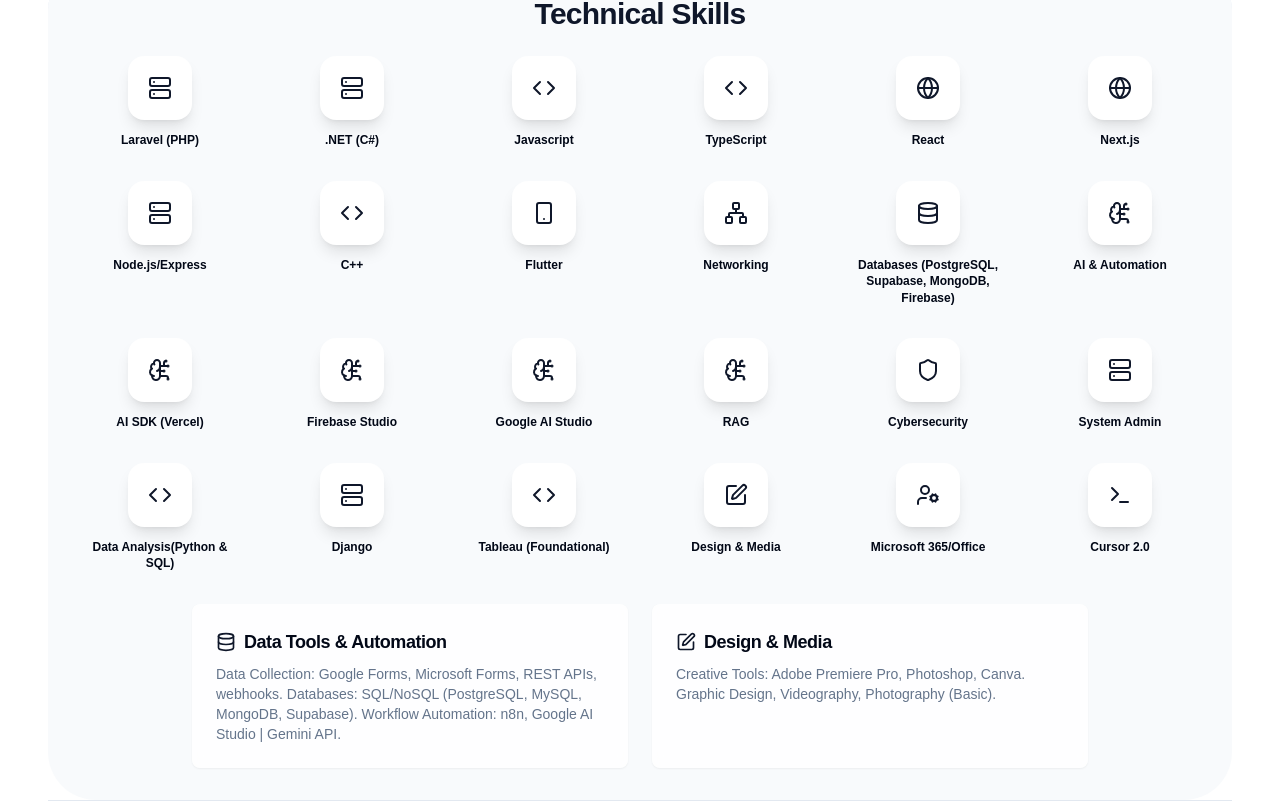
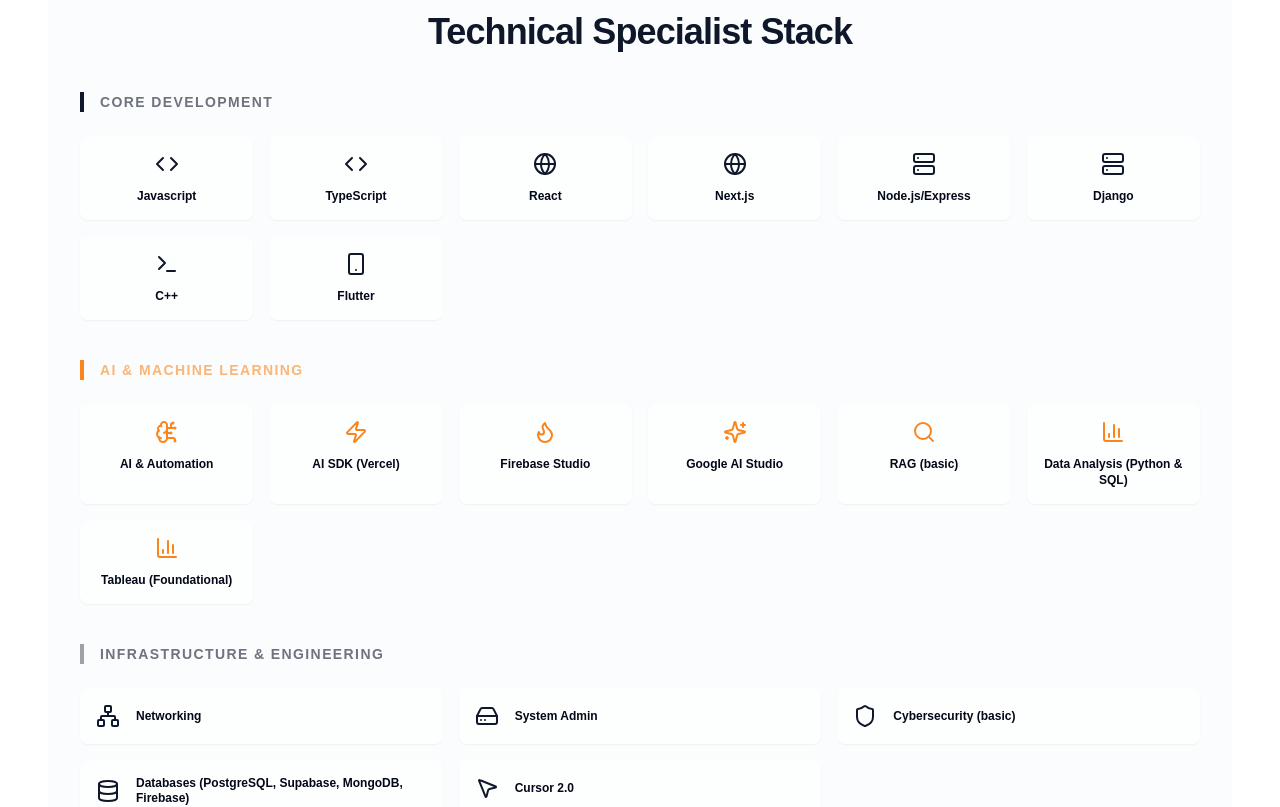
Before and after one commit to MS0C54073/muzoprof, a Next.js app: page / in a window 1280 px wide. Shown: the part 1115-1922 px from the top of the page. Built offline with nearby package versions, Linux system fonts and the light colour scheme.

Commit message:
I dont like how this Technical skills section looks, as a speciliast sen

```diff
--- a/src/app/page.tsx
+++ b/src/app/page.tsx
@@ -5,7 +5,13 @@
 import TranslatedText from '@/app/components/translated-text';
 import { Button } from '@/components/ui/button';
 import { SocialIcons } from '@/components/social-icons';
-import { ArrowRight, BrainCircuit, Check, Code, Database, Download, Eye, ExternalLink, Github, Globe, GraduationCap, Loader2, Network, Phone, Server, Shield, Smartphone, Terminal, UserCog, ChevronDown, Calculator, Gamepad, Film, Edit, BookOpen, HeartHandshake, Zap, FileText, Mail } from 'lucide-react';
+import {
+    ArrowRight, BrainCircuit, Check, Code, Database, Download, Eye, ExternalLink,
+    Github, Globe, GraduationCap, Loader2, Network, Phone, Server, Shield,
+    Smartphone, Terminal, UserCog, ChevronDown, Calculator, Gamepad, Film,
+    Edit, BookOpen, HeartHandshake, Zap, FileText, Mail, Stars, Search,
+    HardDrive, BarChart3, MousePointer2, Flame
+} from 'lucide-react';
 import { Card, CardContent, CardHeader, CardTitle, CardDescription } from '@/components/ui/card';
 import { Badge } from '@/components/ui/badge';
 import { Alert, AlertDescription, AlertTitle } from "@/components/ui/alert";
@@ -77,30 +83,31 @@
 
 // --- Data Constants ---
 const skills = [
-    { name: 'Laravel (PHP)', icon: <Server className="h-6 w-6" /> },
-    { name: '.NET (C#)', icon: <Server className="h-6 w-6" /> },
-    { name: 'Javascript', icon: <Code className="h-6 w-6" /> },
-    { name: 'TypeScript', icon: <Code className="h-6 w-6" /> },
-    { name: 'React', icon: <Globe className="h-6 w-6" /> },
-    { name: 'Next.js', icon: <Globe className="h-6 w-6" /> },
-    { name: 'Node.js/Express', icon: <Server className="h-6 w-6" /> },
-    { name: 'C++', icon: <Code className="h-6 w-6" /> },
-    { name: 'Flutter', icon: <Smartphone className="h-6 w-6" /> },
-    { name: 'Networking', icon: <Network className="h-6 w-6" /> },
-    { name: 'Databases (PostgreSQL, Supabase, MongoDB, Firebase)', icon: <Database className="h-6 w-6" /> },
-    { name: 'AI & Automation', icon: <BrainCircuit className="h-6 w-6" /> },
-    { name: 'AI SDK (Vercel)', icon: <BrainCircuit className="h-6 w-6" /> },
-    { name: 'Firebase Studio', icon: <BrainCircuit className="h-6 w-6" /> },
-    { name: 'Google AI Studio', icon: <BrainCircuit className="h-6 w-6" /> },
-    { name: 'RAG', icon: <BrainCircuit className="h-6 w-6" /> },
-    { name: 'Cybersecurity', icon: <Shield className="h-6 w-6" /> },
-    { name: 'System Admin', icon: <Server className="h-6 w-6" /> },
-    { name: 'Data Analysis(Python & SQL)', icon: <Code className="h-6 w-6" /> },
-    { name: 'Django', icon: <Server className="h-6 w-6" /> },
-    { name: 'Tableau (Foundational)', icon: <Code className="h-6 w-6" /> },
-    { name: 'Design & Media', icon: <Edit className="h-6 w-6" /> },
-    { name: 'Microsoft 365/Office', icon: <UserCog className="h-6 w-6" /> },
-    { name: 'Cursor 2.0', icon: <Terminal className="h-6 w-6" /> },
+    // Core Dev
+    { name: 'Javascript', icon: <Code className="h-6 w-6" />, category: 'dev' },
+    { name: 'TypeScript', icon: <Code className="h-6 w-6" />, category: 'dev' },
+    { name: 'React', icon: <Globe className="h-6 w-6" />, category: 'dev' },
+    { name: 'Next.js', icon: <Globe className="h-6 w-6" />, category: 'dev' },
+    { name: 'Node.js/Express', icon: <Server className="h-6 w-6" />, category: 'dev' },
+    { name: 'Django', icon: <Server className="h-6 w-6" />, category: 'dev' },
+    { name: 'C++', icon: <Terminal className="h-6 w-6" />, category: 'dev' },
+    { name: 'Flutter', icon: <Smartphone className="h-6 w-6" />, category: 'dev' },
+
+    // AI & Data
+    { name: 'AI & Automation', icon: <BrainCircuit className="h-6 w-6" />, category: 'ai' },
+    { name: 'AI SDK (Vercel)', icon: <Zap className="h-6 w-6" />, category: 'ai' },
+    { name: 'Firebase Studio', icon: <Flame className="h-6 w-6" />, category: 'ai' },
+    { name: 'Google AI Studio', icon: <Stars className="h-6 w-6" />, category: 'ai' },
+    { name: 'RAG (basic)', icon: <Search className="h-6 w-6" />, category: 'ai' },
+    { name: 'Data Analysis (Python & SQL)', icon: <BarChart3 className="h-6 w-6" />, category: 'ai' },
+    { name: 'Tableau (Foundational)', icon: <BarChart3 className="h-6 w-6" />, category: 'ai' },
+
+    // Infrastructure & Tools
+    { name: 'Networking', icon: <Network className="h-6 w-6" />, category: 'infra' },
+    { name: 'System Admin', icon: <HardDrive className="h-6 w-6" />, category: 'infra' },
+    { name: 'Cybersecurity (basic)', icon: <Shield className="h-6 w-6" />, category: 'infra' },
+    { name: 'Databases (PostgreSQL, Supabase, MongoDB, Firebase)', icon: <Database className="h-6 w-6" />, category: 'infra' },
+    { name: 'Cursor 2.0', icon: <MousePointer2 className="h-6 w-6" />, category: 'infra' },
 ];
 
 const projects = [
@@ -387,23 +394,23 @@
     // --- State for CV Data (Editable) ---
     const [cvData, setCvData] = useState<CvData>({
         name: "MUSONDA SALIMU",
-        jobTitle: "IT Support  |  Software Developer  |  AI Specialist",
+        jobTitle: "IT Professional | Software Developer | AI Specialist",
         email: "musondasalim@gmail.com",
         phones: ["+260 966 882 901", "+260 979 287 496", "+260 977 288 260"],
         location: "Lusaka, Zambia",
         linkedin: "linkedin.com/in/musonda-salimu",
         github: "github.com/MS0C54073",
         portfolio: "tinyurl.com/muzoslim",
-        summary: "Curious IT professional specialized in system architecture, Kubernetes CI/CD, and AI automation. I focus on securely connecting LLMs to data and automating workflows with n8n and Supabase. I leverage modern AI tools to build high-performance, maintainable solutions.",
+        summary: "I am a curious and driven professional specialized in system architecture, Kubernetes CI/CD, and AI automation. I focus on securely connecting LLMs to data and automating workflows with n8n and Supabase while leveraging modern AI tools to build high-performance solutions.",
         skillCategories: [
-            { label: "Languages", value: "Python, JavaScript, TypeScript, C++, C#" },
+            { label: "Languages", value: "Python, JavaScript, TypeScript, C++, C#, SQL" },
             { label: "Frameworks", value: "React, Next.js, Node.js/Express, Django, .NET" },
             { label: "Mobile & Web", value: "Flutter, React Native" },
             { label: "Databases", value: "PostgreSQL (Supabase), MongoDB, Firebase" },
-            { label: "AI & Automation", value: "Genkit, Firebase Studio, Claude Code, n8n, Gemini API, Orange Data Mining, Power BI, SQL" },
-            { label: "Cloud & DevOps", value: "Docker, Git" },
-            { label: "Cybersecurity", value: "SIEM, IDS, Network Security, Cybersecurity Compliance (Basic)" },
-            { label: "Tools & Platforms", value: "Cursor 2.0, Tableau, Microsoft 365/Office, Adobe Creative Suite" },
+            { label: "AI & Automation", value: "Genkit, Firebase Studio, Claude Code, n8n, Gemini API, Orange Data Mining, RAG" },
+            { label: "Cloud & DevOps", value: "Docker, Kubernetes, Git, CI/CD" },
+            { label: "Cybersecurity", value: "Network Security, SIEM, IDS, Compliance (Basic)" },
+            { label: "Tools", value: "Cursor 2.0, Tableau, Microsoft 365/Office" },
         ],
         experience: professionalExperiences,
         community: communityInvolvement,
@@ -785,7 +792,7 @@
             <h2 className="text-xl md:text-3xl font-bold text-center mb-4 text-primary tracking-tight"><TranslatedText text="About Me"/></h2>
             <div className="max-w-4xl mx-auto">
                 <p className="text-base md:text-lg text-muted-foreground leading-relaxed text-center">
-                    <TranslatedText text="Curious IT professional specialized in system architecture, Kubernetes CI/CD, and AI automation. I focus on securely connecting LLMs to data and automating workflows with n8n and Supabase. I leverage modern AI tools to build high-performance, maintainable solutions."/>
+                    <TranslatedText text="I am a curious and driven professional specialized in system architecture, Kubernetes CI/CD, and AI automation. I focus on securely connecting LLMs to data and automating workflows with n8n and Supabase while leveraging modern AI tools to build high-performance solutions."/>
                 </p>
             </div>
         </section>
@@ -830,42 +837,75 @@
           </div>
         </section>
 
-        {/* Skills Section */}
-        <section id="skills" className="py-6 md:py-8 border-t bg-muted/50 rounded-2xl md:rounded-[3rem] px-4 md:px-8 mx-2 md:mx-0">
-          <h2 className="text-xl md:text-3xl font-bold text-center mb-6 text-primary tracking-tight"><TranslatedText text="Technical Skills" /></h2>
-          <div className="max-w-6xl mx-auto grid grid-cols-2 sm:grid-cols-3 md:grid-cols-4 lg:grid-cols-6 gap-6 md:gap-8">
-            {skills.map(skill => (
-              <div key={skill.name} className="flex flex-col items-center text-center group">
-                <div className="w-14 h-14 md:w-16 md:h-16 bg-background rounded-2xl flex items-center justify-center shadow-lg text-primary transform transition-all duration-300 group-hover:scale-110 group-hover:bg-primary group-hover:text-white mb-3">
+        {/* Technical Skills Section */}
+        <section id="skills" className="py-8 md:py-12 border-t bg-muted/30 rounded-2xl md:rounded-[3rem] px-4 md:px-8 mx-2 md:mx-0">
+          <h2 className="text-2xl md:text-4xl font-black text-center mb-10 text-primary tracking-tight">
+            <TranslatedText text="Technical Specialist Stack" />
+          </h2>
+
+          <div className="max-w-6xl mx-auto space-y-10">
+            {/* Skill Group: Core Development */}
+            <div className="space-y-6">
+                <h3 className="text-sm font-black uppercase tracking-widest text-primary/60 border-l-4 border-primary pl-4">
+                    <TranslatedText text="Core Development" />
+                </h3>
+                <div className="grid grid-cols-2 sm:grid-cols-4 lg:grid-cols-6 gap-4">
+                    {skills.filter(s => s.category === 'dev').map(skill => (
+                        <Card key={skill.name} className="group border-none bg-background/50 hover:bg-primary transition-all duration-300 shadow-sm hover:shadow-xl hover:-translate-y-1">
+                            <CardContent className="p-4 flex flex-col items-center text-center gap-3">
+                                <div className="text-primary group-hover:text-white transition-colors">
                                     {skill.icon}
                                 </div>
-                <p className="font-bold text-foreground text-xs leading-snug px-1">
+                                <span className="text-[10px] md:text-xs font-bold group-hover:text-white transition-colors">
                                     <TranslatedText text={skill.name} />
-                </p>
-              </div>
+                                </span>
+                            </CardContent>
+                        </Card>
                     ))}
                 </div>
-           <div className="max-w-4xl mx-auto mt-8 grid grid-cols-1 md:grid-cols-2 gap-6">
-            <Card className="bg-background/80 backdrop-blur shadow-sm border-none">
-              <CardHeader className="pb-2">
-                  <CardTitle className="text-md md:text-lg flex items-center gap-2"><Database className="h-5 w-5 text-primary" /><TranslatedText text="Data Tools & Automation" /></CardTitle>
-              </CardHeader>
-              <CardContent>
-                  <p className="text-muted-foreground text-xs md:text-sm leading-relaxed">
-                    <TranslatedText text="Data Collection: Google Forms, Microsoft Forms, REST APIs, webhooks. Databases: SQL/NoSQL (PostgreSQL, MySQL, MongoDB, Supabase). Workflow Automation: n8n, Google AI Studio | Gemini API." />
-                  </p>
+            </div>
+
+            {/* Skill Group: AI & Machine Learning */}
+            <div className="space-y-6">
+                <h3 className="text-sm font-black uppercase tracking-widest text-accent/60 border-l-4 border-accent pl-4">
+                    <TranslatedText text="AI & Machine Learning" />
+                </h3>
+                <div className="grid grid-cols-2 sm:grid-cols-4 lg:grid-cols-6 gap-4">
+                    {skills.filter(s => s.category === 'ai').map(skill => (
+                        <Card key={skill.name} className="group border-none bg-background/50 hover:bg-accent transition-all duration-300 shadow-sm hover:shadow-xl hover:-translate-y-1">
+                            <CardContent className="p-4 flex flex-col items-center text-center gap-3">
+                                <div className="text-accent group-hover:text-white transition-colors">
+                                    {skill.icon}
+                                </div>
+                                <span className="text-[10px] md:text-xs font-bold group-hover:text-white transition-colors">
+                                    <TranslatedText text={skill.name} />
+                                </span>
                             </CardContent>
                         </Card>
-            <Card className="bg-background/80 backdrop-blur shadow-sm border-none">
-              <CardHeader className="pb-2">
-                  <CardTitle className="text-md md:text-lg flex items-center gap-2"><Edit className="h-5 w-5 text-primary" /><TranslatedText text="Design & Media" /></CardTitle>
-              </CardHeader>
-              <CardContent>
-                  <p className="text-muted-foreground text-xs md:text-sm leading-relaxed">
-                    <TranslatedText text="Creative Tools: Adobe Premiere Pro, Photoshop, Canva. Graphic Design, Videography, Photography (Basic)." />
-                  </p>
+                    ))}
+                </div>
+            </div>
+
+            {/* Skill Group: Infrastructure & Specialist Tools */}
+            <div className="space-y-6">
+                <h3 className="text-sm font-black uppercase tracking-widest text-primary/60 border-l-4 border-primary/40 pl-4">
+                    <TranslatedText text="Infrastructure & Engineering" />
+                </h3>
+                <div className="grid grid-cols-1 sm:grid-cols-2 lg:grid-cols-3 gap-4">
+                    {skills.filter(s => s.category === 'infra').map(skill => (
+                        <Card key={skill.name} className="group border-none bg-background/50 hover:bg-primary transition-all duration-300 shadow-sm hover:shadow-xl">
+                            <CardContent className="p-4 flex items-center gap-4">
+                                <div className="text-primary group-hover:text-white transition-colors shrink-0">
+                                    {skill.icon}
+                                </div>
+                                <span className="text-xs font-bold group-hover:text-white transition-colors leading-tight">
+                                    <TranslatedText text={skill.name} />
+                                </span>
                             </CardContent>
                         </Card>
+                    ))}
+                </div>
+            </div>
           </div>
         </section>
 
--- a/src/i18n/locales/en.json
+++ b/src/i18n/locales/en.json
@@ -35,7 +35,7 @@
   "Back to Blog": "Back to Blog",
   "Calculate My Project Cost": "Calculate My Project Cost",
   "Enroll for Lessons": "Enroll for Lessons",
-  "Curious IT professional specialized in system architecture, Kubernetes CI/CD, and AI automation. I focus on securely connecting LLMs to data and automating workflows with n8n and Supabase. I leverage modern AI tools to build high-performance, maintainable solutions.": "Curious IT professional specialized in system architecture, Kubernetes CI/CD, and AI automation. I focus on securely connecting LLMs to data and automating workflows with n8n and Supabase. I leverage modern AI tools to build high-performance, maintainable solutions.",
+  "I am a curious and driven professional specialized in system architecture, Kubernetes CI/CD, and AI automation. I focus on securely connecting LLMs to data and automating workflows with n8n and Supabase while leveraging modern AI tools to build high-performance solutions.": "I am a curious and driven professional specialized in system architecture, Kubernetes CI/CD, and AI automation. I focus on securely connecting LLMs to data and automating workflows with n8n and Supabase while leveraging modern AI tools to build high-performance solutions.",
   "Hobbies & Interests": "Hobbies & Interests",
   "Gaming": "Gaming",
   "I enjoy immersive single-player adventures and competitive multiplayer games.": "I enjoy immersive single-player adventures and competitive multiplayer games.",
@@ -105,7 +105,6 @@
   "What We Offer": "What We Offer",
   "Request This Service": "Request This Service",
   "Data Tools & Automation": "Data Tools & Automation",
-  "Design & Media": "Design & Media",
   "Web & Software Development": "Web & Software Development",
   "View All Experience": "View All Experience",
   "View All Education": "View All Education",
@@ -115,7 +114,6 @@
   "View All Projects": "View All Projects",
   "Verify Certificate": "Verify Certificate",
   "Data Collection: Google Forms, Microsoft Forms, REST APIs, webhooks. Databases: SQL/NoSQL (PostgreSQL, MySQL, MongoDB, Supabase). Workflow Automation: n8n, Google AI Studio | Gemini API.": "Data Collection: Google Forms, Microsoft Forms, REST APIs, webhooks. Databases: SQL/NoSQL (PostgreSQL, MySQL, MongoDB, Supabase). Workflow Automation: n8n, Google AI Studio | Gemini API.",
-  "Creative Tools: Adobe Premiere Pro, Photoshop, Canva. Graphic Design, Videography, Photography (Basic).": "Creative Tools: Adobe Premiere Pro, Photoshop, Canva. Graphic Design, Videography, Photography (Basic).",
   "Tech & Language Tutoring": "Tech & Language Tutoring",
   "Personalized online lessons for children, teenagers, and adults.": "Personalized online lessons for children, teenagers, and adults.",
   "About My Teaching": "About My Teaching",
@@ -180,5 +178,17 @@
   "Positioned as an AI & Software Specialist.": "Positioned as an AI & Software Specialist.",
   "AI Reasoning & Alignment": "AI Reasoning & Alignment",
   "Ready to Generate": "Ready to Generate",
-  "Paste a job advert and click generate to see your specialist cover letter here.": "Paste a job advert and click generate to see your specialist cover letter here."
+  "Paste a job advert and click generate to see your specialist cover letter here.": "Paste a job advert and click generate to see your specialist cover letter here.",
+  "Technical Specialist Stack": "Technical Specialist Stack",
+  "Core Development": "Core Development",
+  "Infrastructure & Engineering": "Infrastructure & Engineering",
+  "AI SDK (Vercel)": "AI SDK (Vercel)",
+  "Firebase Studio": "Firebase Studio",
+  "Google AI Studio": "Google AI Studio",
+  "RAG (basic)": "RAG (basic)",
+  "Cybersecurity (basic)": "Cybersecurity (basic)",
+  "Data Analysis (Python & SQL)": "Data Analysis (Python & SQL)",
+  "Tableau (Foundational)": "Tableau (Foundational)",
+  "Cursor 2.0": "Cursor 2.0",
+  "Databases (PostgreSQL, Supabase, MongoDB, Firebase)": "Databases (PostgreSQL, Supabase, MongoDB, Firebase)"
 }
--- a/src/i18n/locales/ru.json
+++ b/src/i18n/locales/ru.json
@@ -35,7 +35,7 @@
   "Back to Blog": "Назад в блог",
   "Calculate My Project Cost": "Рассчитать стоимость проекта",
   "Enroll for Lessons": "Записаться на занятия",
-  "Curious IT professional specialized in system architecture, Kubernetes CI/CD, and AI automation. I focus on securely connecting LLMs to data and automating workflows with n8n and Supabase. I leverage modern AI tools to build high-performance, maintainable solutions.": "Любознательный ИТ-специалист, специализирующийся на системной архитектуре, Kubernetes CI/CD и автоматизации ИИ. Я занимаюсь безопасным подключением LLM к данным и автоматизацией рабочих процессов с помощью n8n и Supabase. Я использую современные инструменты ИИ для создания высокопроизводительных решений.",
+  "I am a curious and driven professional specialized in system architecture, Kubernetes CI/CD, and AI automation. I focus on securely connecting LLMs to data and automating workflows with n8n and Supabase while leveraging modern AI tools to build high-performance solutions.": "Я любознательный и целеустремленный специалист, специализирующийся на системной архитектуре, Kubernetes CI/CD и автоматизации ИИ. Я занимаюсь безопасным подключением LLM к данным и автоматизацией рабочих процессов с помощью n8n и Supabase, используя современные инструменты ИИ.",
   "Hobbies & Interests": "Хобби и интересы",
   "Gaming": "Игры",
   "I enjoy immersive single-player adventures and competitive multiplayer games.": "Мне нравятся захватывающие одиночные приключения и соревновательные многопользовательские игры.",
@@ -93,7 +93,7 @@
   "Volunteer Teacher — Special Needs & TEFL Summer Camps": "Волонтер-учитель — лагеря для детей с особыми потребностями и TEFL",
   "Taught at university-organised summer camps for children with special needs and able-bodied children": "Преподавание в университетских летних лагерях",
   "Delivered TEFL (Teaching English as a Foreign Language) lessons and extracurricular activities": "Уроки TEFL и внеклассные мероприятия",
-  "Designed inclusive, engaging learning experiences catering to diverse abilities and learner needs": "Проектирование инклюзивного учебного опыта",
+  "Design inclusive, engaging learning experiences catering to diverse abilities and learner needs": "Проектирование инклюзивного учебного опыта",
   "Zambian Student Community, Russia": "Замбийское студенческое сообщество, Россия",
   "University Volunteer Programme, Russia": "Программа университетского волонтерства, Россия",
   "Web Development": "Веб-разработка",
@@ -105,7 +105,6 @@
   "What We Offer": "Что мы предлагаем",
   "Request This Service": "Заказать услугу",
   "Data Tools & Automation": "Инструменты данных и автоматизация",
-  "Design & Media": "Дизайн и медиа",
   "Web & Software Development": "Веб-разработка и разработка ПО",
   "View All Experience": "Весь опыт работы",
   "View All Education": "Все образование",
@@ -115,7 +114,6 @@
   "View All Projects": "Все проекты",
   "Verify Certificate": "Проверить сертификат",
   "Data Collection: Google Forms, Microsoft Forms, REST APIs, webhooks. Databases: SQL/NoSQL (PostgreSQL, MySQL, MongoDB, Supabase). Workflow Automation: n8n, Google AI Studio | Gemini API.": "Сбор данных: Google Forms, Microsoft Forms, REST API, вебхуки. Базы данных: SQL/NoSQL (PostgreSQL, MySQL, MongoDB, Supabase). Автоматизация: n8n, Google AI Studio | Gemini API.",
-  "Creative Tools: Adobe Premiere Pro, Photoshop, Canva. Graphic Design, Videography, Photography (Basic).": "Творческие инструменты: Adobe Premiere Pro, Photoshop, Canva. Графический дизайн, видеосъемка, фотография (базовый уровень).",
   "Tech & Language Tutoring": "Техническое и языковое репетиторство",
   "Personalized online lessons for children, teenagers, and adults.": "Персонализированные онлайн-уроки для детей, подростков и взрослых.",
   "About My Teaching": "О моем преподавании",
@@ -180,5 +178,17 @@
   "Positioned as an AI & Software Specialist.": "Позиционирование: специалист по ИИ и ПО.",
   "AI Reasoning & Alignment": "Обоснование ИИ и соответствие",
   "Ready to Generate": "Готово к созданию",
-  "Paste a job advert and click generate to see your specialist cover letter here.": "Вставьте текст вакансии и нажмите кнопку, чтобы увидеть письмо."
+  "Paste a job advert and click generate to see your specialist cover letter here.": "Вставьте текст вакансии и нажмите кнопку, чтобы увидеть письмо.",
+  "Technical Specialist Stack": "Стек технического специалиста",
+  "Core Development": "Основная разработка",
+  "Infrastructure & Engineering": "Инфраструктура и инженерия",
+  "AI SDK (Vercel)": "AI SDK (Vercel)",
+  "Firebase Studio": "Firebase Studio",
+  "Google AI Studio": "Google AI Studio",
+  "RAG (basic)": "RAG (базовый)",
+  "Cybersecurity (basic)": "Кибербезопасность (базовая)",
+  "Data Analysis (Python & SQL)": "Анализ данных (Python и SQL)",
+  "Tableau (Foundational)": "Tableau (основы)",
+  "Cursor 2.0": "Cursor 2.0",
+  "Databases (PostgreSQL, Supabase, MongoDB, Firebase)": "Базы данных (PostgreSQL, Supabase, MongoDB, Firebase)"
 }
```
Lines whose indentation alone changed are shown as unchanged.
